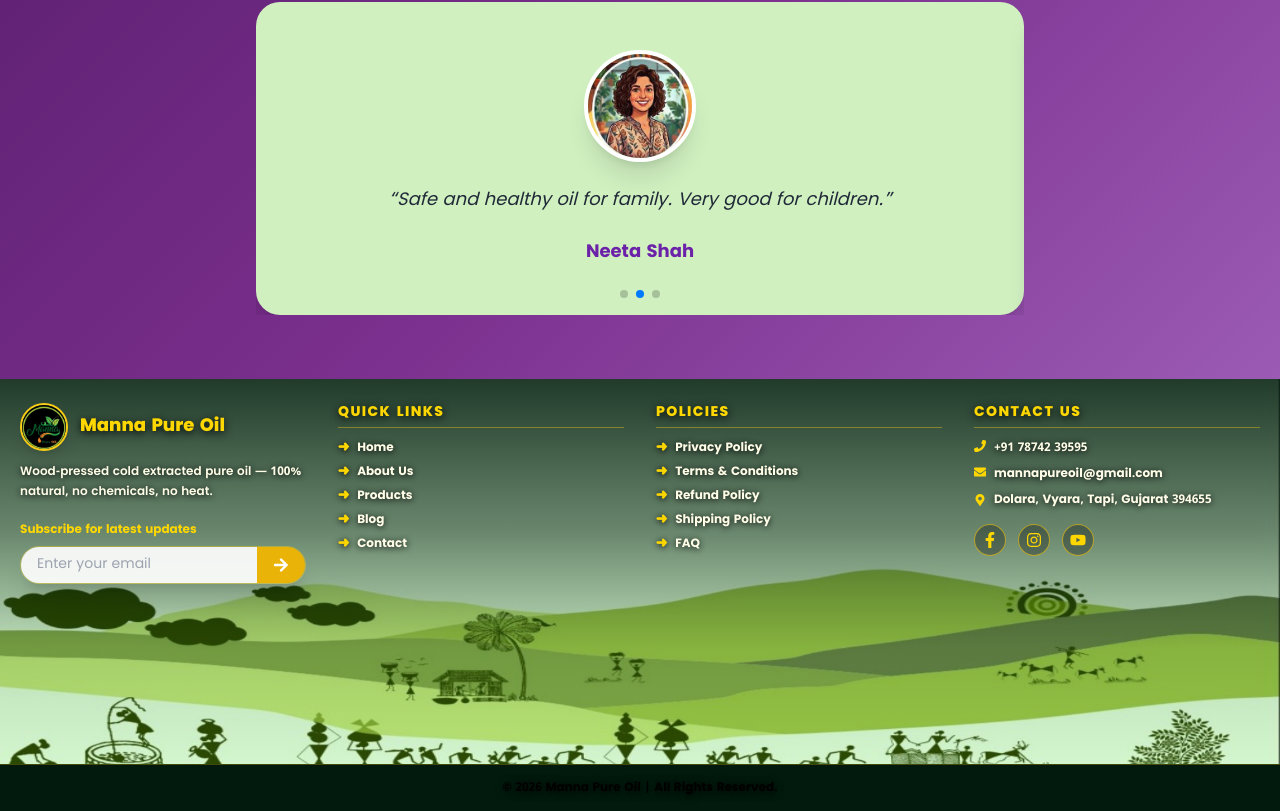
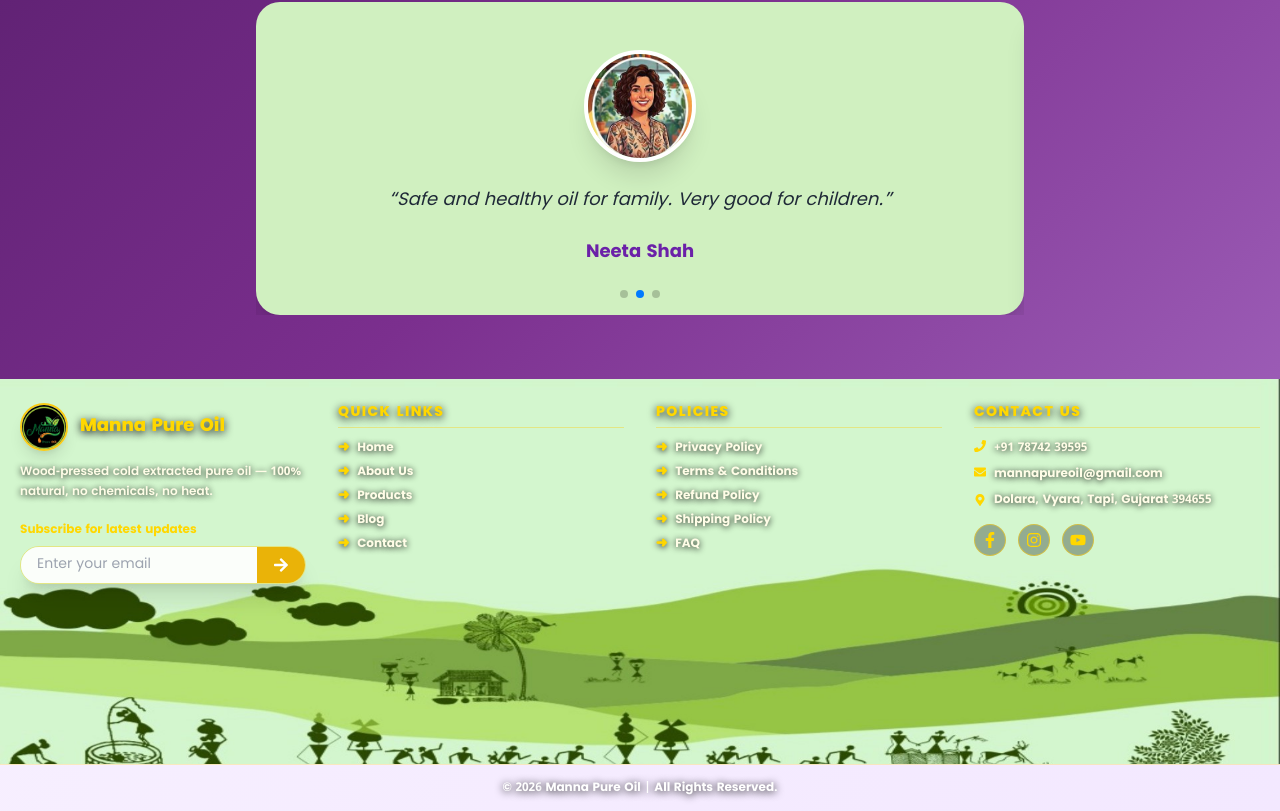
Before and after one commit to gamitvipul1011/manna-pure-oil, a React (Vite) app: page / in a window 1280 px wide. Shown: the part 2815-3626 px from the top of the page. Built offline with nearby package versions, Linux system fonts and the light colour scheme.

Commit message:
Update Footer.jsx

```diff
--- a/src/components/Footer.jsx
+++ b/src/components/Footer.jsx
@@ -90,7 +90,7 @@
         <div style={{
   position: "absolute",
   inset: 0,
-  background: "linear-gradient(to bottom, rgba(2,26,14,0.85) 0%, rgba(2,26,14,0.5) 40%, rgba(2,26,14,0.1) 70%, rgba(2,26,14,0) 100%)",
+  background: "green-950/40",
   pointerEvents: "none",
   zIndex: 0,
 }} />
@@ -227,12 +227,12 @@
       {/* ── BOTTOM SECTION: Copyright — alag solid section ── */}
       <div
         style={{
-          backgroundColor: "#021a0e", /* green-950 karta thoda darker */
+          backgroundColor: "green-950/40", /* green-950 karta thoda darker */
           textAlign: "center",
           padding: "14px 1rem",
           fontSize: "0.75rem",
           fontWeight: "700",
-          color: "green950/40",
+          color: "white",
           textShadow: "0 1px 8px rgba(0,0,0,0.99)",
           borderTop: "1px solid rgba(255, 215, 0, 0.25)",
         }}
```
